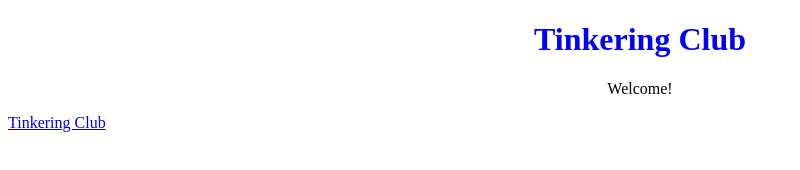
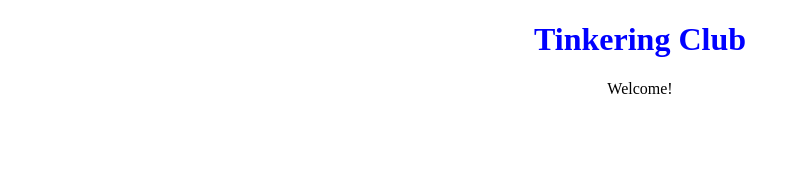
Before and after one commit to CCLMakerspace/TC, a plain HTML site: page index.html in a window 1280 px wide. Shown: the whole page, without its empty margins (0-800 px from the left). Drawn offline with Linux system fonts and the light colour scheme.

Commit message:
Update index.html

```diff
--- a/index.html
+++ b/index.html
@@ -15,7 +15,6 @@
 
   <h1>Tinkering Club</h1>
   <p>Welcome!</p>
-  <a href="https://cclmakerspace.github.io/TC/">Tinkering Club</a>
 
   <script src="js/scripts.js"></script>
 </body>
```
